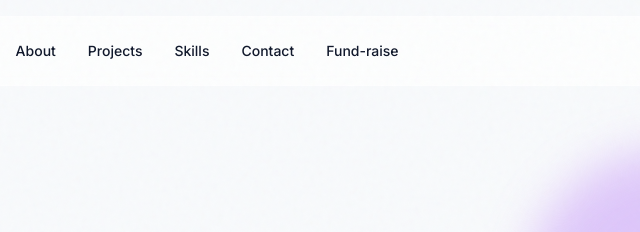
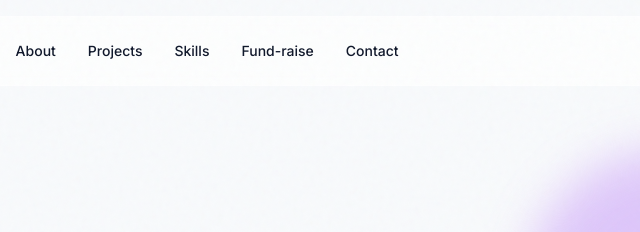
Before and after one commit to ranmikakalhan/RanmikaKalhan.github.io, a plain HTML site: page index.html in a window 1280 px wide. Shown: the top 232 px of the page, 427-1067 px from the left. Drawn offline with nearby package versions, Linux system fonts and the light colour scheme.

Commit message:
index.html

```diff
--- a/index.html
+++ b/index.html
@@ -220,8 +220,9 @@
                     <a href="#about" class="nav-link text-sm font-medium magnetic-btn">About</a>
                     <a href="#projects" class="nav-link text-sm font-medium magnetic-btn">Projects</a>
                     <a href="#skills" class="nav-link text-sm font-medium magnetic-btn">Skills</a>
+                    <a href="#fund-raise" class="nav-link text-sm font-medium magnetic-btn">Fund-raise</a>
                     <a href="#contact" class="nav-link text-sm font-medium magnetic-btn">Contact</a>
-                    <a href="#fund-raise" class="nav-link text-sm font-medium magnetic-btn">Fund-raise</a>
+
 
                 </div>
 
@@ -251,7 +252,9 @@
             <a href="#about" class="text-2xl font-display font-bold mobile-link">About</a>
             <a href="#projects" class="text-2xl font-display font-bold mobile-link">Projects</a>
             <a href="#skills" class="text-2xl font-display font-bold mobile-link">Skills</a>
+            <a href="#fund-raise" class="nav-link text-sm font-medium magnetic-btn">Fund-raise</a>
             <a href="#contact" class="text-2xl font-display font-bold mobile-link">Contact</a>
+
         </div>
     </div>
 
```
